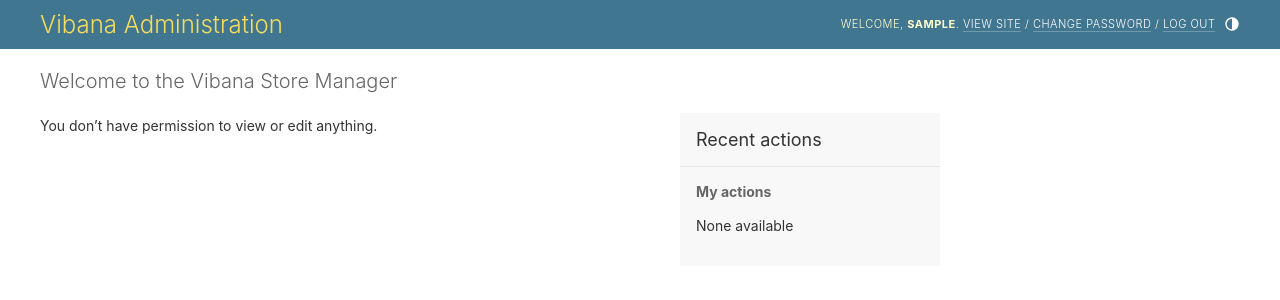
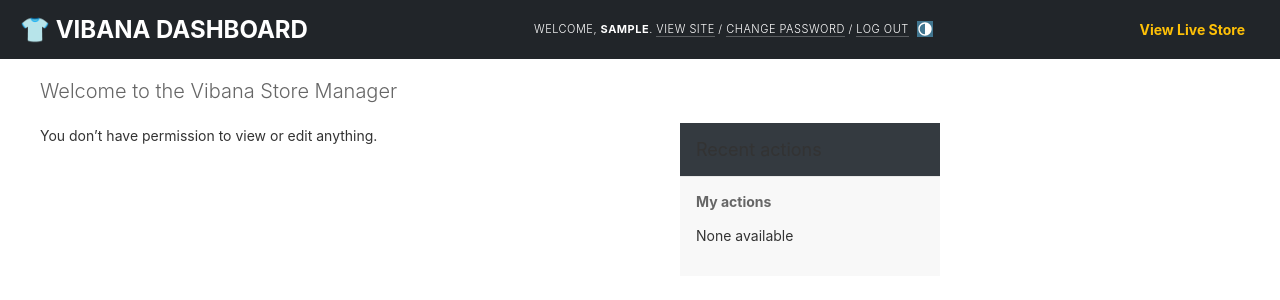
Before and after one commit to aaditya-banerjee/Vibanav01, a Django app: page /admin/ in a window 1280 px wide. Shown: the top 300 px of the page. Run offline with Django 4.2, Linux system fonts and the light colour scheme; the visitor is signed in with stand-in values (Sample User, id 1); data comes from the database, SQL or seed files in the repository; data that the repository does not hold is empty.

Commit message:
UI Polish: Brand the Django Admin portal and sync base CSS

```diff
--- a/creator/templates/creator/base_creator.html
+++ b/creator/templates/creator/base_creator.html
@@ -41,4 +41,7 @@
 
 <script src="https://cdn.jsdelivr.net/npm/bootstrap@5.3.0/dist/js/bootstrap.bundle.min.js"></script>
 </body>
+<style>
+    .hover-white:hover { color: #ffffff !important; transition: color 0.2s ease-in-out; }
+</style>
 </html>
--- /dev/null
+++ b/dashboard/templates/admin/base_site.html
@@ -0,0 +1,45 @@
+{% extends "admin/base.html" %}
+
+{% block title %}{{ title }} | Vibana Dashboard{% endblock %}
+
+{% block extrastyle %}
+<style>
+    /* Override Django's default dark blue with Vibana's dark theme */
+    #header {
+        background: #212529 !important; /* Matches Bootstrap bg-dark */
+        color: #ffffff;
+        padding: 15px 20px;
+    }
+    #branding h1 {
+        color: #ffffff;
+        font-weight: bold;
+        font-size: 1.5rem;
+        margin: 0;
+    }
+    #branding h1 a:link, #branding h1 a:visited {
+        color: #ffffff;
+    }
+    /* Style the standard module headers to match */
+    div.breadcrumbs {
+        background: #343a40 !important;
+        color: #f8f9fa;
+    }
+    div.breadcrumbs a {
+        color: #17a2b8 !important; /* Bootstrap text-info */
+    }
+    .module h2, .module caption, .inline-group h2 {
+        background: #343a40 !important; /* Match Bootstrap bg-dark */
+    }
+    div.breadcrumbs a:hover {
+        color: #ffffff !important;
+    }
+</style>
+{% endblock %}
+
+{% block branding %}
+<h1 id="site-name"><a href="{% url 'admin:index' %}">👕 VIBANA DASHBOARD</a></h1>
+{% endblock %}
+
+{% block nav-global %}
+<a href="{% url 'store:catalog' %}" style="color: #ffc107; font-weight: bold; margin-right: 15px;">View Live Store</a>
+{% endblock %}
```
